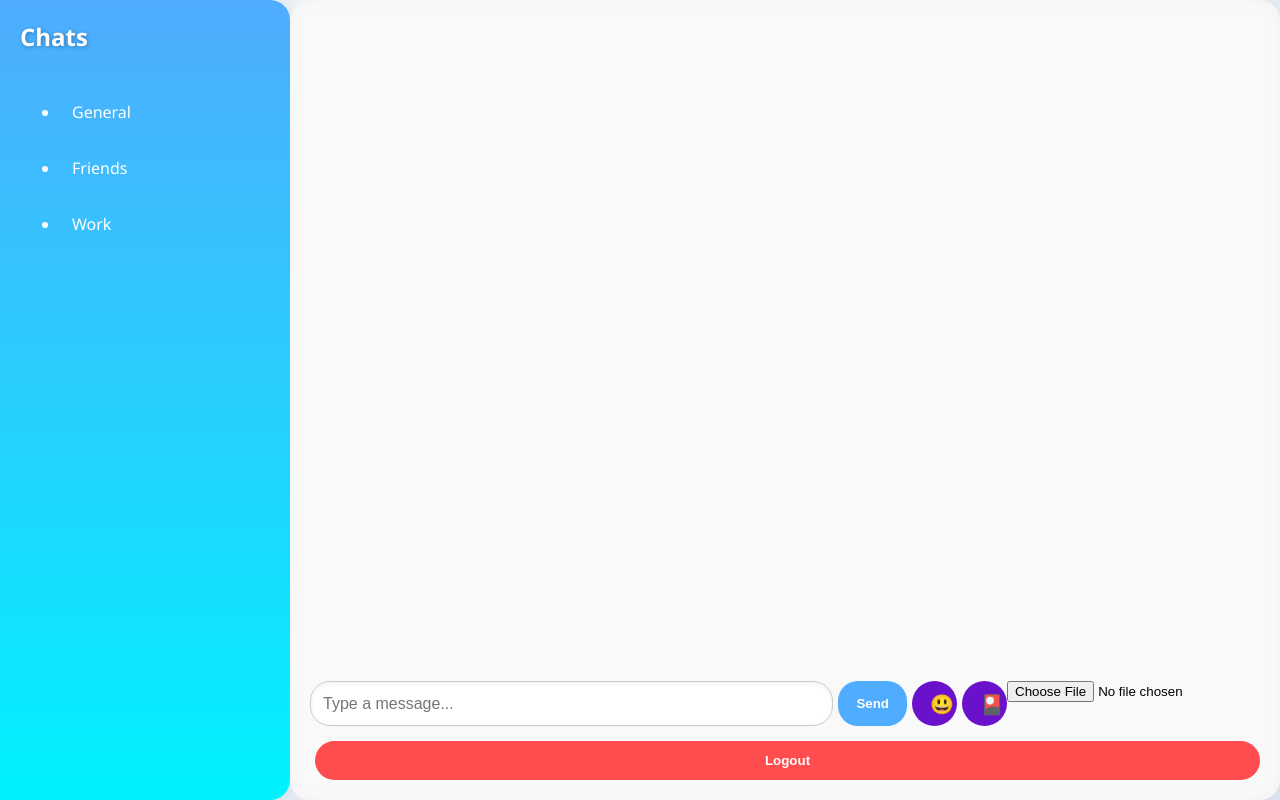
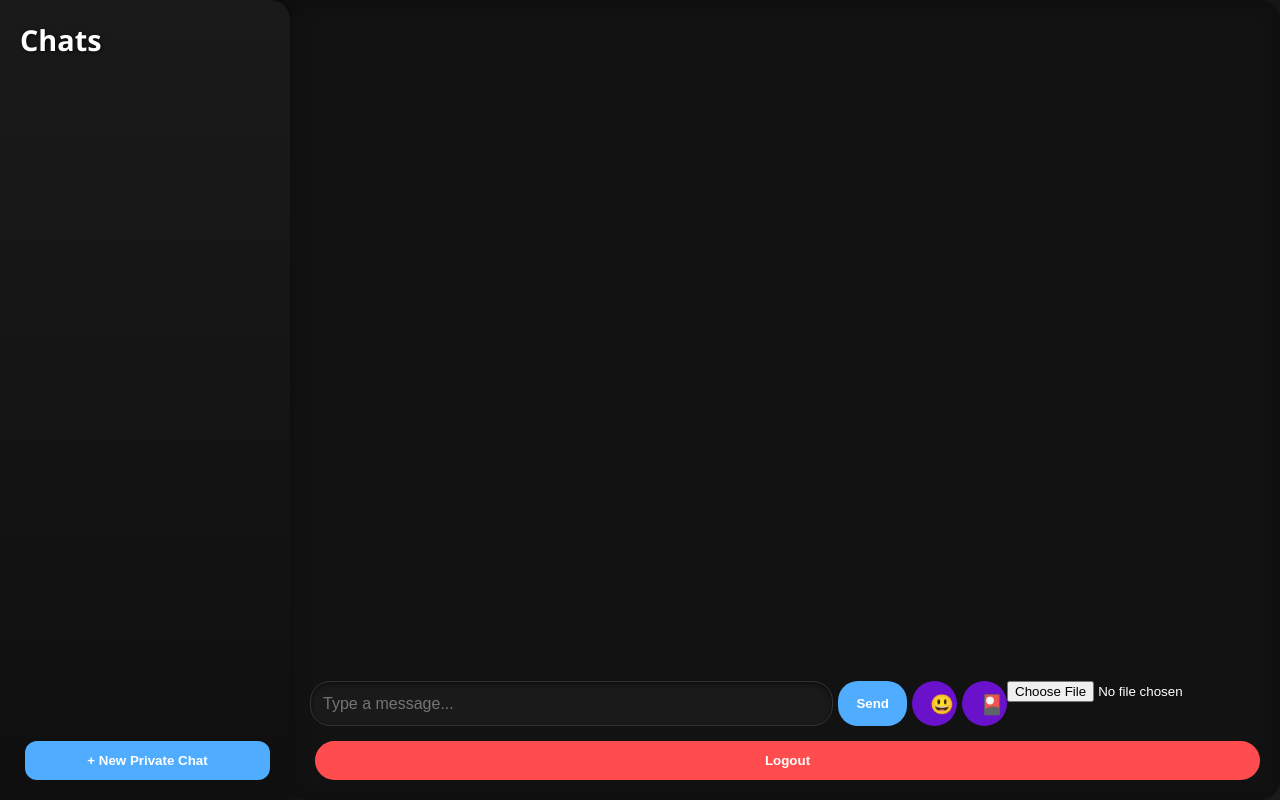
Before and after one commit to Unknownaod/opschat2.0, a website: page public/chat.html in a window 1280 px wide. Drawn offline with nearby package versions, Linux system fonts and the light colour scheme; no server answers; sample sign-in values are in the browser's storage.

Commit message:
Update chat.html

```diff
--- a/public/chat.html
+++ b/public/chat.html
@@ -5,70 +5,107 @@
 <title>Chatsphere - Chat</title>
 <script src="https://cdn.socket.io/4.6.1/socket.io.min.js"></script>
 <style>
+  /* ================= Body ================= */
   body {
     font-family: 'Segoe UI', sans-serif;
     margin: 0;
     display: flex;
     height: 100vh;
-    background: linear-gradient(135deg, #f0f4f8, #d9e2ec); /* light professional gradient */
+    background: linear-gradient(135deg, #0f0f0f, #1a1a1a); /* dark gradient */
+    color: #fff;
   }
 
-  /* Sidebar */
+  /* ================= Sidebar ================= */
   .sidebar {
     width: 250px;
-    background: linear-gradient(180deg, #4facfe, #00f2fe); /* teal gradient */
+    background: linear-gradient(180deg, #1a1a1a, #0f0f0f);
     color: #fff;
     display: flex;
     flex-direction: column;
     padding: 20px;
     border-radius: 0 20px 20px 0;
-    box-shadow: 5px 0 15px rgba(0,0,0,0.05);
+    box-shadow: 5px 0 20px rgba(0,0,0,0.5);
   }
+
   .sidebar h3 {
     margin: 0 0 20px 0;
-    font-size: 1.5em;
-    text-shadow: 1px 1px 4px rgba(0,0,0,0.3);
+    font-size: 1.8em;
+    text-shadow: 1px 1px 4px rgba(0,0,0,0.7);
   }
-  #chatList li, #groupList li {
+
+  /* Chat List */
+  #chatList {
+    list-style: none;
+    padding: 0;
+    margin: 0;
+    flex: 1;
+  }
+  #chatList li {
     padding: 12px;
     margin-bottom: 10px;
     border-radius: 12px;
     cursor: pointer;
     transition: 0.2s;
+    background: rgba(255,255,255,0.05);
   }
-  #chatList li:hover, #groupList li:hover { background: rgba(255,255,255,0.15); }
+  #chatList li:hover { background: rgba(255,255,255,0.15); }
 
-  /* Chat window */
+  /* New Chat Button */
+  #newChatBtn {
+    padding: 12px;
+    border-radius: 12px;
+    border: none;
+    background: #4facfe;
+    color: #fff;
+    font-weight: 600;
+    cursor: pointer;
+    transition: 0.3s;
+    margin-top: 10px;
+  }
+  #newChatBtn:hover { background: #00f2fe; }
+
+  /* ================= Chat Window ================= */
   .chat-window {
     flex: 1;
     display: flex;
     flex-direction: column;
     padding: 20px;
-    background: #f9f9f9;
+    background: #121212;
     border-radius: 20px;
-    box-shadow: inset 0 0 15px rgba(0,0,0,0.03);
+    box-shadow: inset 0 0 20px rgba(0,0,0,0.3);
     position: relative;
   }
-  #messages { flex: 1; overflow-y: auto; margin-bottom: 10px; }
+
+  #messages {
+    flex: 1;
+    overflow-y: auto;
+    margin-bottom: 10px;
+  }
   #messages p {
     padding: 10px 15px;
     border-radius: 20px;
     margin: 6px 0;
     max-width: 70%;
     word-break: break-word;
-    box-shadow: 0 2px 6px rgba(0,0,0,0.05);
+    box-shadow: 0 2px 6px rgba(0,0,0,0.5);
   }
   #messages p:nth-child(odd) { background: #4facfe; color: #fff; align-self: flex-start; }
-  #messages p:nth-child(even) { background: #e0e0e0; align-self: flex-end; }
+  #messages p:nth-child(even) { background: #333; color: #fff; align-self: flex-end; }
 
-  /* Form & inputs */
-  form { display: flex; margin-top: 10px; position: relative; }
+  /* ================= Form & Inputs ================= */
+  form {
+    display: flex;
+    margin-top: 10px;
+    position: relative;
+  }
   #messageInput {
     flex: 1;
     padding: 12px;
     border-radius: 20px;
-    border: 1px solid #ccc;
-    box-shadow: inset 0 2px 5px rgba(0,0,0,0.05);
+    border: 1px solid #333;
+    background: #1a1a1a;
+    color: #fff;
+    box-shadow: inset 0 2px 5px rgba(0,0,0,0.5);
     font-size: 1em;
   }
 
@@ -98,13 +135,13 @@
     position: absolute;
     bottom: 60px;
     left: 10px;
-    background: #fff;
+    background: #1a1a1a;
     border-radius: 12px;
     padding: 10px;
     display: flex;
     gap: 8px;
     flex-wrap: wrap;
-    box-shadow: 0 8px 20px rgba(0,0,0,0.2);
+    box-shadow: 0 8px 20px rgba(0,0,0,0.5);
     display: none;
     max-width: 300px;
   }
@@ -124,14 +161,15 @@
 </style>
 </head>
 <body>
+
 <div class="sidebar">
   <h3>Chats</h3>
   <ul id="chatList">
-    <li>General</li>
-    <li>Friends</li>
-    <li>Work</li>
+    <!-- Chats will be dynamically added -->
   </ul>
+  <button id="newChatBtn">+ New Private Chat</button>
 </div>
+
 <div class="chat-window">
   <div id="messages"></div>
 
@@ -181,13 +219,27 @@
     });
   });
 
-  // Insert sticker as text placeholder (can later render image messages)
+  // Insert sticker as placeholder
   stickerPanel.querySelectorAll('img').forEach(s => {
     s.addEventListener('click', () => {
       input.value += `[sticker:${s.src}]`;
     });
   });
+
+  // New Private Chat functionality
+  const newChatBtn = document.getElementById('newChatBtn');
+  const chatList = document.getElementById('chatList');
+
+  newChatBtn.addEventListener('click', () => {
+    const chatName = prompt("Enter the name for the new private chat:");
+    if (chatName) {
+      const li = document.createElement('li');
+      li.textContent = chatName;
+      chatList.appendChild(li);
+    }
+  });
 </script>
+
 <script src="js/utils.js"></script>
 <script src="js/chat.js"></script>
 </body>
```
